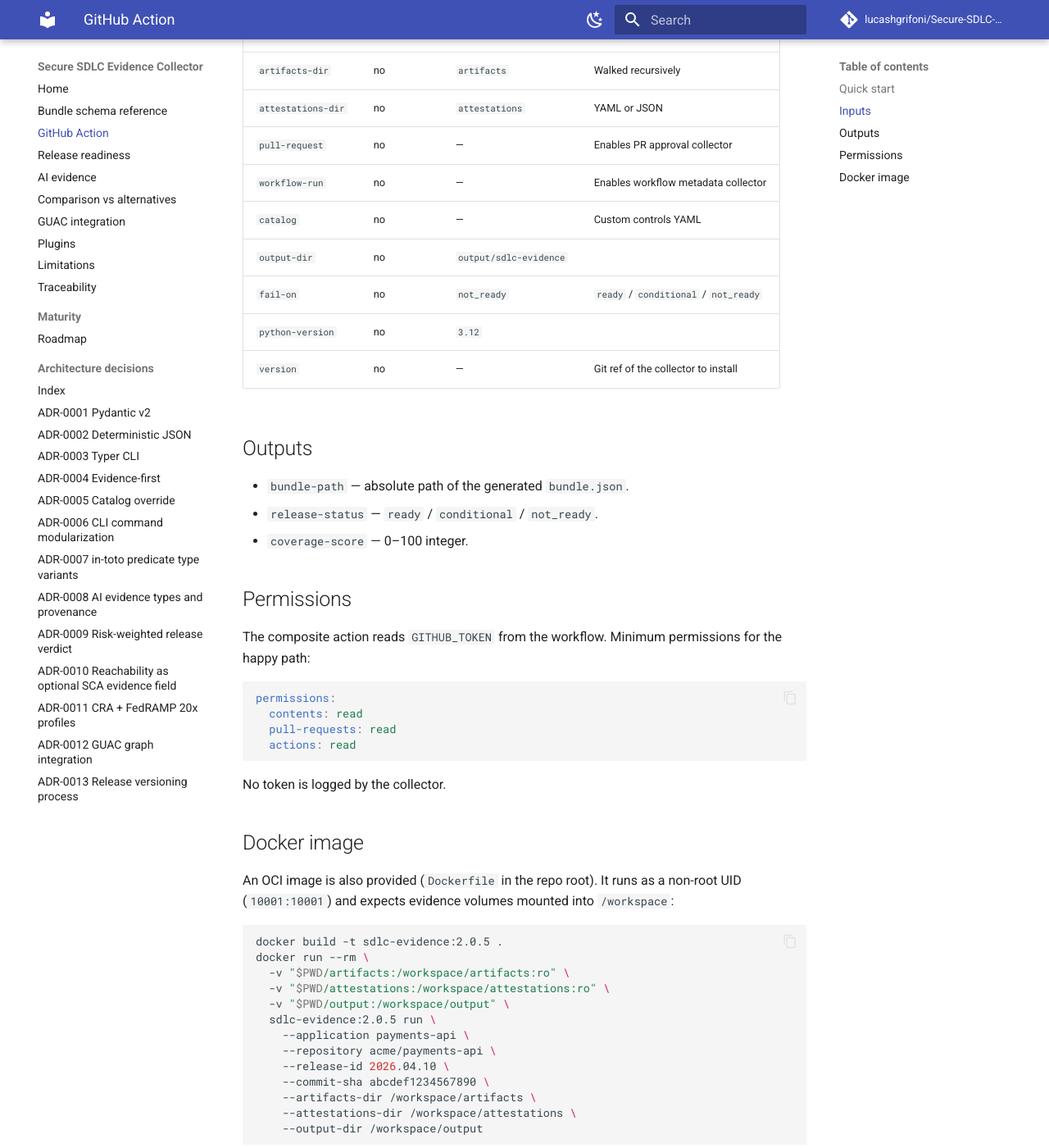
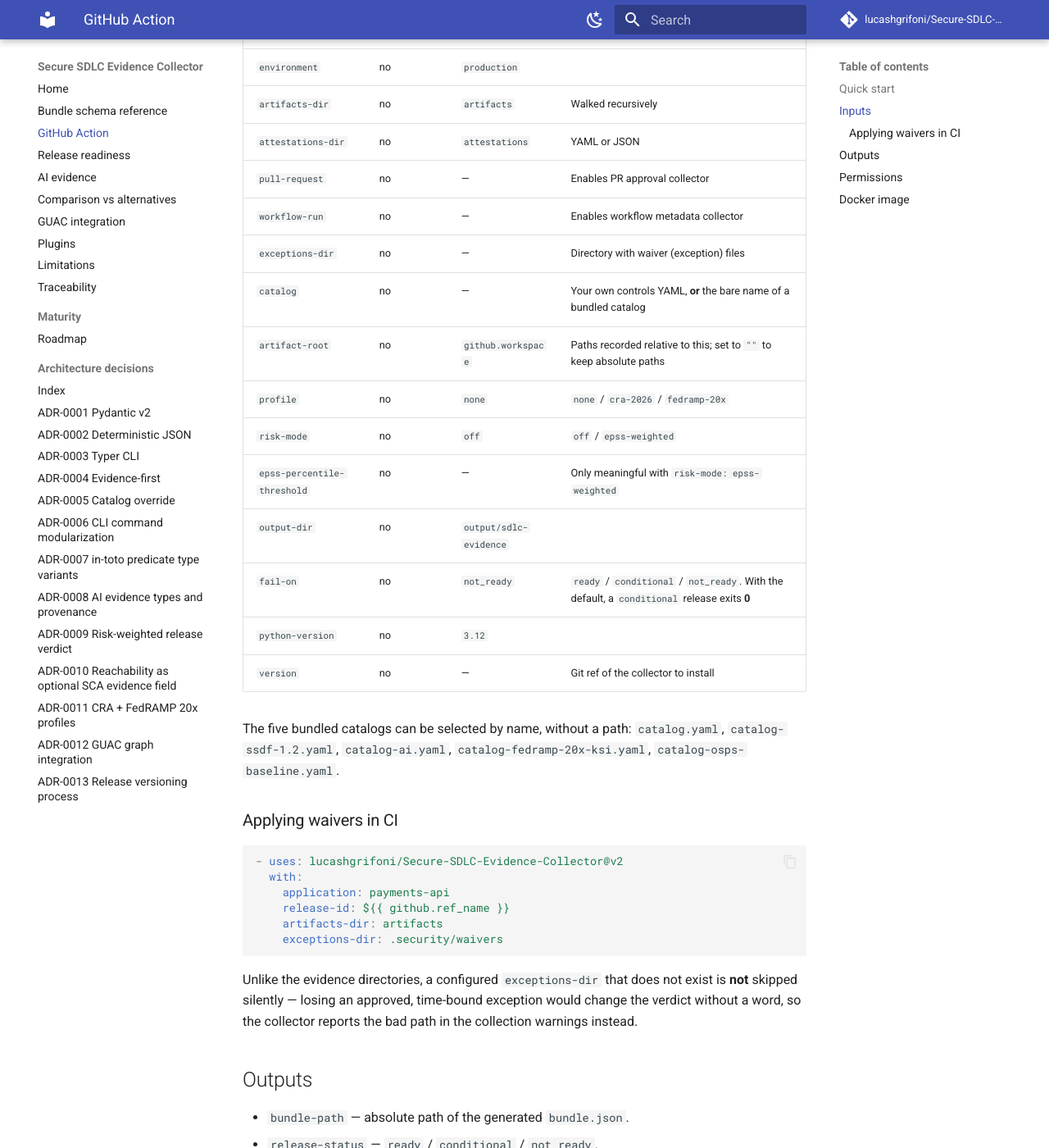
Before and after one commit to lucashgrifoni/Secure-SDLC-Evidence-Collector, an MkDocs documentation site: the page built from docs/github_action.md, in a window 1280 px wide and 1400 px high, scrolled down 1488 px. Shown: the whole window at 82% size. Built offline with MkDocs 1.6.1 and Material for MkDocs 9.7.7, drawn with Linux system fonts in a browser that asks for light colours; comment, search, counter and statistics services are not loaded.

Commit message:
feat(action): expose waivers, artifact-root, profile and risk-mode
`action.yml` is the consumption surface the README recommends for pipelines,
and it declared 15 inputs — none of them `exceptions-dir`. Waivers are sold as
a differentiator in the README, so an approved, time-bound exception could not
reach a bundle produced in CI at all. `--artifact-root` was missing too, which
is why Action-produced bundles recorded the runner's absolute filesystem
layout, and `--profile` / `--risk-mode` / `--epss-percentile-threshold` were
equally unreachable despite `docs/github_action.md` implying parity with `run`.

Adds the five inputs and forwards them. `artifact-root` defaults to
`github.workspace` so repo-relative paths are the out-of-the-box behaviour.
`exceptions-dir` is deliberately guarded with `-n` rather than the `-d` used
for the optional evidence directories: a configured-but-missing waiver
directory changes the verdict, so it is passed through for the collector to
report instead of being skipped.

The three published outputs keep their names — renaming `release-status` would
break every workflow reading it — and a test pins that, along with each input
actually reaching the command rather than merely being declared.

````diff
--- a/docs/github_action.md
+++ b/docs/github_action.md
@@ -65,11 +65,36 @@ jobs:
 | `attestations-dir` | no | `attestations` | YAML or JSON |
 | `pull-request` | no | — | Enables PR approval collector |
 | `workflow-run` | no | — | Enables workflow metadata collector |
-| `catalog` | no | — | Custom controls YAML |
+| `exceptions-dir` | no | — | Directory with waiver (exception) files |
+| `catalog` | no | — | Your own controls YAML, **or** the bare name of a bundled catalog |
+| `artifact-root` | no | `github.workspace` | Paths recorded relative to this; set to `""` to keep absolute paths |
+| `profile` | no | `none` | `none` / `cra-2026` / `fedramp-20x` |
+| `risk-mode` | no | `off` | `off` / `epss-weighted` |
+| `epss-percentile-threshold` | no | — | Only meaningful with `risk-mode: epss-weighted` |
 | `output-dir` | no | `output/sdlc-evidence` | |
-| `fail-on` | no | `not_ready` | `ready` / `conditional` / `not_ready` |
+| `fail-on` | no | `not_ready` | `ready` / `conditional` / `not_ready`. With the default, a `conditional` release exits **0** |
 | `python-version` | no | `3.12` | |
 | `version` | no | — | Git ref of the collector to install |
+
+The five bundled catalogs can be selected by name, without a path:
+`catalog.yaml`, `catalog-ssdf-1.2.yaml`, `catalog-ai.yaml`,
+`catalog-fedramp-20x-ksi.yaml`, `catalog-osps-baseline.yaml`.
+
+### Applying waivers in CI
+
+```yaml
+- uses: lucashgrifoni/Secure-SDLC-Evidence-Collector@v2
+  with:
+    application: payments-api
+    release-id: ${{ github.ref_name }}
+    artifacts-dir: artifacts
+    exceptions-dir: .security/waivers
+```
+
+Unlike the evidence directories, a configured `exceptions-dir` that does not
+exist is **not** skipped silently — losing an approved, time-bound exception
+would change the verdict without a word, so the collector reports the bad path
+in the collection warnings instead.
 
 ## Outputs
 
````
Also changed, not shown: action.yml (+54 -1 lines), 1 other file.
